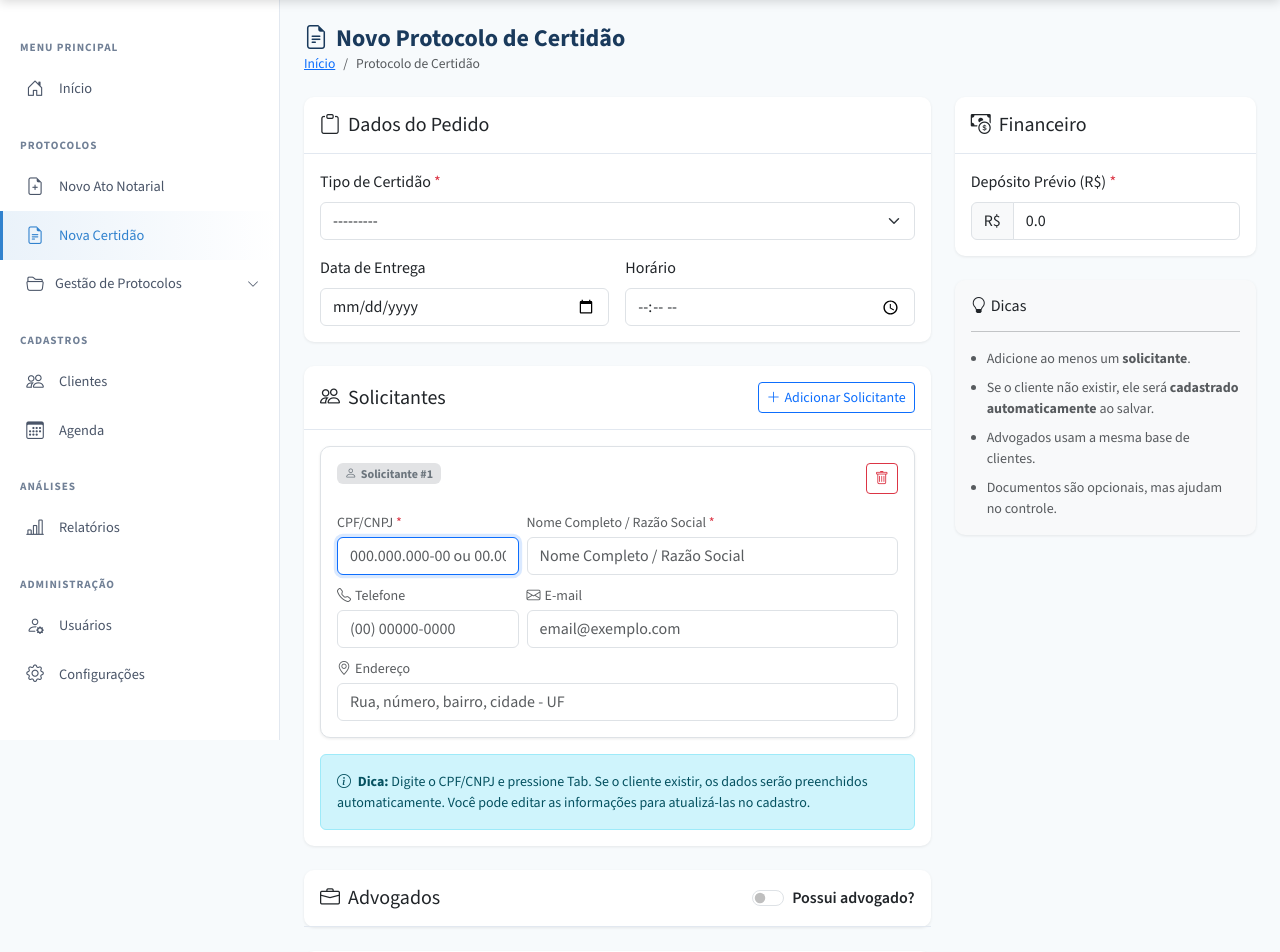
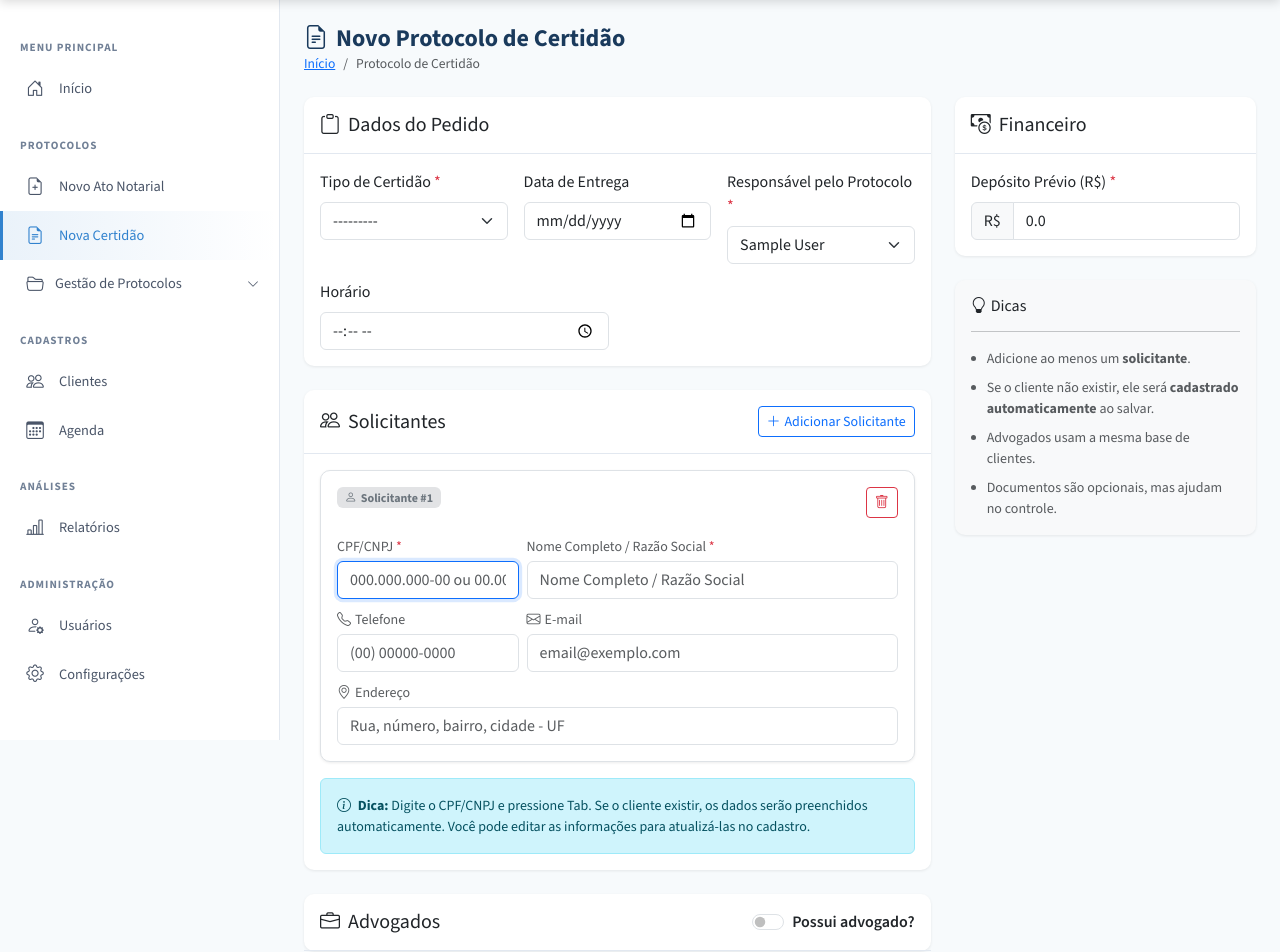
Before and after one commit to tiagobarelli/Sistema---Protocolos---Django---PostgreSQL, a Django app: page /protocolos/certidao/novo/ in a window 1280 px wide. Shown: the part 60-1012 px from the top of the page. Run offline with Django 5.2, Linux system fonts and the light colour scheme; a user stored in the database is signed in; tables that the repository leaves empty hold one stand-in row (values such as "Sample post").

Commit message:
Inserção_Certidão_ato_4

```diff
--- a/core/forms.py
+++ b/core/forms.py
@@ -375,6 +375,7 @@ class ProtocoloCertidaoForm(forms.ModelForm):
             'tipo_ato',
             'data_agendamento',
             'horario_agendamento',
+            'responsavel',
             'deposito_previo',
             'observacoes',
         ]
@@ -382,6 +383,7 @@ class ProtocoloCertidaoForm(forms.ModelForm):
             'tipo_ato': 'Tipo de Certidão',
             'data_agendamento': 'Data de Entrega',
             'horario_agendamento': 'Horário',
+            'responsavel': 'Responsável pelo Protocolo',
             'deposito_previo': 'Depósito Prévio (R$)',
             'observacoes': 'Observações',
         }
@@ -397,6 +399,9 @@ class ProtocoloCertidaoForm(forms.ModelForm):
                 'class': 'form-control',
                 'type': 'time'
             }),
+            'responsavel': forms.Select(attrs={
+                'class': 'form-select'
+            }),
             'deposito_previo': forms.NumberInput(attrs={
                 'class': 'form-control',
                 'step': '0.01',
@@ -411,9 +416,36 @@ class ProtocoloCertidaoForm(forms.ModelForm):
         }
 
     def __init__(self, *args, **kwargs):
+        # Extrai o user do kwargs se fornecido (para definir valor inicial)
+        self.user = kwargs.pop('user', None)
         super().__init__(*args, **kwargs)
+
         # Filtra apenas tipos de ato ativos
         self.fields['tipo_ato'].queryset = TipoAto.objects.filter(ativo=True)
+
+        # Configura o campo responsavel com queryset de usuários ativos
+        # Usa label_from_instance para exibir apenas o nome, sem o role
+        class ResponsavelChoiceField(forms.ModelChoiceField):
+            def label_from_instance(self, obj):
+                """Retorna apenas o nome completo ou username, sem o role."""
+                if obj.get_full_name():
+                    return obj.get_full_name()
+                return obj.username
+
+        self.fields['responsavel'] = ResponsavelChoiceField(
+            queryset=User.objects.filter(is_active=True).order_by('first_name', 'last_name', 'username'),
+            widget=forms.Select(attrs={
+                'class': 'form-select'
+            }),
+            label='Responsável pelo Protocolo',
+            required=True,
+            empty_label='Selecione o responsável...'
+        )
+
+        # Define valor inicial como o usuário atual na criação
+        if self.user and not self.instance.pk:
+            self.fields['responsavel'].initial = self.user
+
         # Campos opcionais
         self.fields['data_agendamento'].required = False
         self.fields['horario_agendamento'].required = False
--- a/core/templates/core/protocolo_certidao_form.html
+++ b/core/templates/core/protocolo_certidao_form.html
@@ -24,6 +24,17 @@
 
 <form method="post" id="formProtocolo" novalidate>
     {% csrf_token %}
+    {% if success %}
+    <fieldset disabled>
+    {% endif %}
+
+    {% if success %}
+    <div class="alert alert-success alert-dismissible fade show" role="alert">
+        <i class="bi bi-check-circle-fill me-2"></i>
+        <strong>Protocolo salvo com sucesso!</strong> O protocolo {{ protocolo.numero_protocolo }} foi registrado no sistema.
+        <button type="button" class="btn-close" data-bs-dismiss="alert" aria-label="Close"></button>
+    </div>
+    {% endif %}
 
     {% if form.non_field_errors %}
     <div class="alert alert-danger">
@@ -43,7 +54,7 @@
                 </div>
                 <div class="card-body">
                     <div class="row g-3">
-                        <div class="col-12">
+                        <div class="col-md-4">
                             <label class="form-label fw-medium" for="id_tipo_ato">
                                 Tipo de Certidão <span class="text-danger">*</span>
                             </label>
@@ -52,17 +63,32 @@
                             <div class="invalid-feedback d-block">{{ form.tipo_ato.errors|join:', ' }}</div>
                             {% endif %}
                         </div>
-                        <div class="col-md-6">
+                        <div class="col-md-4">
                             <label class="form-label fw-medium" for="id_data_agendamento">
                                 Data de Entrega
                             </label>
                             {{ form.data_agendamento }}
+                            {% if form.data_agendamento.errors %}
+                            <div class="invalid-feedback d-block">{{ form.data_agendamento.errors|join:', ' }}</div>
+                            {% endif %}
+                        </div>
+                        <div class="col-md-4">
+                            <label class="form-label fw-medium" for="id_responsavel">
+                                Responsável pelo Protocolo <span class="text-danger">*</span>
+                            </label>
+                            {{ form.responsavel }}
+                            {% if form.responsavel.errors %}
+                            <div class="invalid-feedback d-block">{{ form.responsavel.errors|join:', ' }}</div>
+                            {% endif %}
                         </div>
                         <div class="col-md-6">
                             <label class="form-label fw-medium" for="id_horario_agendamento">
                                 Horário
                             </label>
                             {{ form.horario_agendamento }}
+                            {% if form.horario_agendamento.errors %}
+                            <div class="invalid-feedback d-block">{{ form.horario_agendamento.errors|join:', ' }}</div>
+                            {% endif %}
                         </div>
                     </div>
                 </div>
@@ -340,9 +404,15 @@ document.addEventListener('DOMContentLoaded', function() {
 
     // ========== GESTÃO DE PESSOAS (CLIENTES/ADVOGADOS) ==========
 
+    const isSuccess = {{ success|yesno:"true,false" }};
+
     let pessoaCounter = 0;
 
     window.adicionarPessoa = function(tipo, dados = {}) {
+        // Não permite adicionar se o protocolo já foi salvo
+        if (isSuccess) {
+            return;
+        }
         const lista = document.getElementById('lista' + (tipo === 'cliente' ? 'Clientes' : 'Advogados'));
         const card = document.createElement('div');
         card.className = 'pessoa-card card border mb-3';
@@ -575,6 +659,13 @@ document.addEventListener('DOMContentLoaded', function() {
 
     // ========== VALIDAÇÃO ANTES DE ENVIAR ==========
 
+    // Desabilita submissão se já foi salvo
+    if (isSuccess) {
+        document.getElementById('formProtocolo').addEventListener('submit', function(e) {
+            e.preventDefault();
+            return false;
+        });
+    } else {
         document.getElementById('formProtocolo').addEventListener('submit', function(e) {
         const clientes = document.querySelectorAll('#listaClientes .pessoa-card');
         let temClienteValido = false;
--- a/core/views.py
+++ b/core/views.py
@@ -604,14 +604,14 @@ def protocolo_certidao_create(request):
     Processa clientes, advogados e documentos manualmente.
     """
     if request.method == 'POST':
-        form = ProtocoloCertidaoForm(request.POST)
+        form = ProtocoloCertidaoForm(request.POST, user=request.user)
 
         if form.is_valid():
             # Salva o protocolo (numero_protocolo é gerado automaticamente no model)
             protocolo = form.save(commit=False)
             protocolo.tipo = Protocolo.TipoProtocolo.CERTIDAO
             protocolo.criado_por = request.user
-            protocolo.responsavel = request.user
+            # responsavel já vem do form
 
             # Processa lista de documentos
             protocolo.lista_documentos = _processar_lista_documentos(request)
@@ -631,22 +631,67 @@ def protocolo_certidao_create(request):
                     protocolo.advogados.set(advogados)
 
             messages.success(request, f'Protocolo {protocolo.numero_protocolo} criado com sucesso!')
-            return redirect('protocolo_certidao_update', pk=protocolo.pk)
+
+            # Recarrega o protocolo para garantir dados atualizados
+            protocolo.refresh_from_db()
+
+            # Prepara dados para o template
+            clientes_data = [
+                {
+                    'id': c.id,
+                    'documento': c.cpf or c.cnpj or '',
+                    'nome': c.nome,
+                    'telefone': c.telefone or '',
+                    'email': c.email or '',
+                    'endereco': c.endereco or '',
+                }
+                for c in protocolo.clientes.all()
+            ]
+            advogados_data = [
+                {
+                    'id': a.id,
+                    'documento': a.cpf or a.cnpj or '',
+                    'nome': a.nome,
+                    'telefone': a.telefone or '',
+                    'email': a.email or '',
+                    'endereco': a.endereco or '',
+                }
+                for a in protocolo.advogados.all()
+            ]
+            documentos_data = protocolo.lista_documentos or []
+
+            # Recria o form com a instância salva para exibir os dados
+            form = ProtocoloCertidaoForm(instance=protocolo, user=request.user)
+
+            context = {
+                'form': form,
+                'title': f'Certidão #{protocolo.numero_protocolo}',
+                'button_text': 'Salvar Protocolo',
+                'is_edit': True,
+                'protocolo': protocolo,
+                'clientes_data': json.dumps(clientes_data),
+                'advogados_data': json.dumps(advogados_data),
+                'documentos_data': json.dumps(documentos_data),
+                'has_advogados': protocolo.advogados.exists(),
+                'success': True,  # Indica que o protocolo foi salvo com sucesso
+            }
+            return render(request, 'core/protocolo_certidao_form.html', context)
         else:
             # Form inválido, recupera dados para repopular
             pass
     else:
-        form = ProtocoloCertidaoForm()
+        form = ProtocoloCertidaoForm(user=request.user)
 
     context = {
         'form': form,
         'title': 'Novo Protocolo de Certidão',
         'button_text': 'Salvar Protocolo',
         'is_edit': False,
-        'clientes_data': [],
-        'advogados_data': [],
-        'documentos_data': [],
+        'clientes_data': json.dumps([]),
+        'advogados_data': json.dumps([]),
+        'documentos_data': json.dumps([]),
         'has_advogados': False,
+        'success': False,
     }
     return render(request, 'core/protocolo_certidao_form.html', context)
 
@@ -663,8 +708,10 @@ def protocolo_certidao_update(request, pk):
         tipo=Protocolo.TipoProtocolo.CERTIDAO
     )
 
+    success = False
+
     if request.method == 'POST':
-        form = ProtocoloCertidaoForm(request.POST, instance=protocolo)
+        form = ProtocoloCertidaoForm(request.POST, instance=protocolo, user=request.user)
 
         if form.is_valid():
             # Salva o protocolo
@@ -689,9 +736,17 @@ def protocolo_certidao_update(request, pk):
                 protocolo.advogados.clear()
 
             messages.success(request, f'Protocolo {protocolo.numero_protocolo} atualizado com sucesso!')
-            return redirect('protocolo_certidao_update', pk=protocolo.pk)
+
+            # Recarrega o protocolo para garantir dados atualizados
+            protocolo.refresh_from_db()
+
+            # Recria o form com a instância salva para exibir os dados
+            form = ProtocoloCertidaoForm(instance=protocolo, user=request.user)
+
+            # Marca como sucesso
+            success = True
     else:
-        form = ProtocoloCertidaoForm(instance=protocolo)
+        form = ProtocoloCertidaoForm(instance=protocolo, user=request.user)
 
     # Prepara dados para o template (incluindo dados completos para edição)
     clientes_data = [
@@ -720,7 +775,7 @@ def protocolo_certidao_update(request, pk):
 
     context = {
         'form': form,
-        'title': f'Editar Certidão #{protocolo.numero_protocolo}',
+        'title': f'Certidão #{protocolo.numero_protocolo}',
         'button_text': 'Atualizar Protocolo',
         'is_edit': True,
         'protocolo': protocolo,
@@ -728,5 +783,6 @@ def protocolo_certidao_update(request, pk):
         'advogados_data': json.dumps(advogados_data),
         'documentos_data': json.dumps(documentos_data),
         'has_advogados': protocolo.advogados.exists(),
+        'success': success,
     }
     return render(request, 'core/protocolo_certidao_form.html', context)
```
Also changed, not shown: other parts of core/templates/core/protocolo_certidao_form.html (+54 -1 lines). Lines whose indentation alone changed are shown as unchanged.
